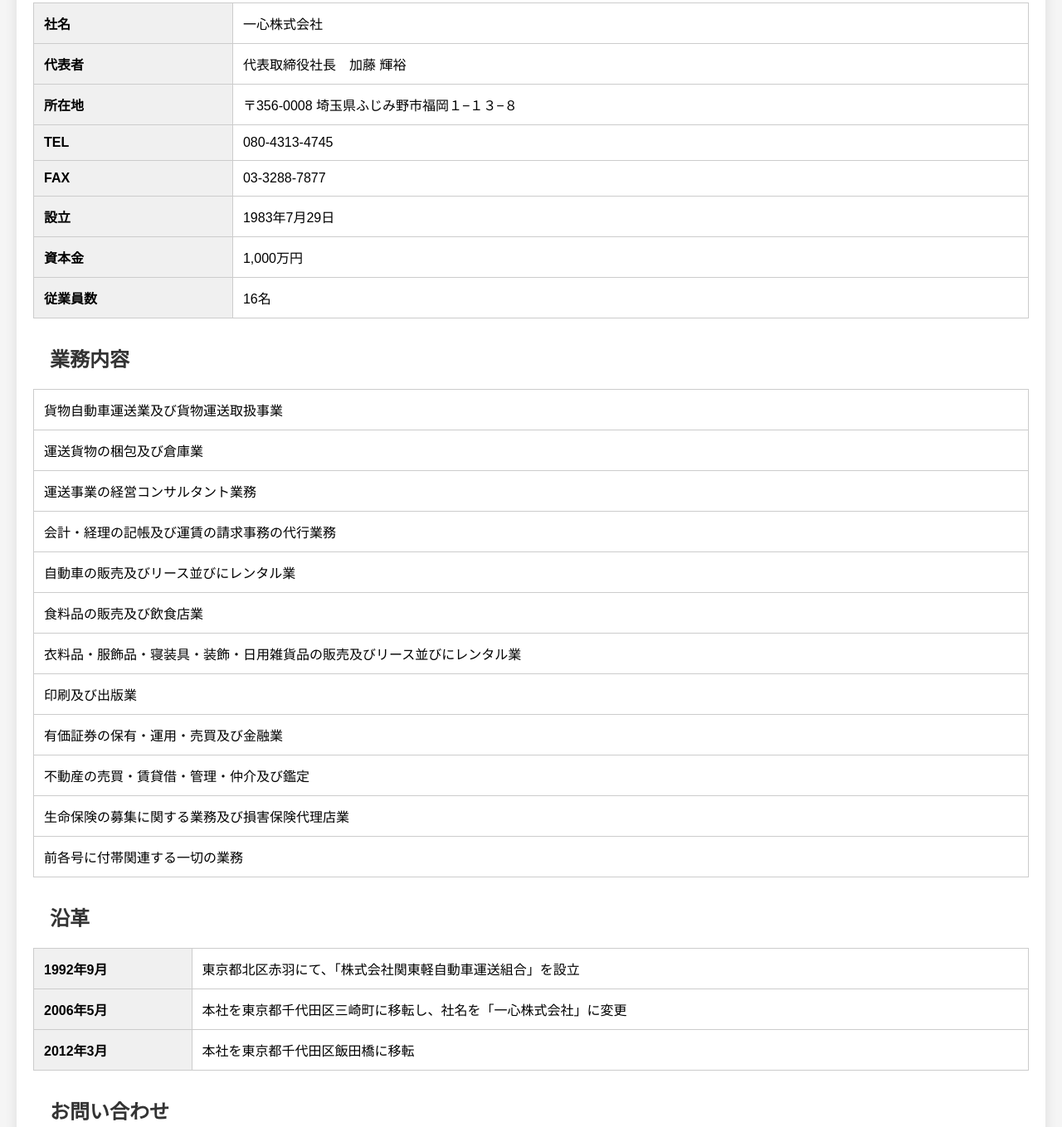
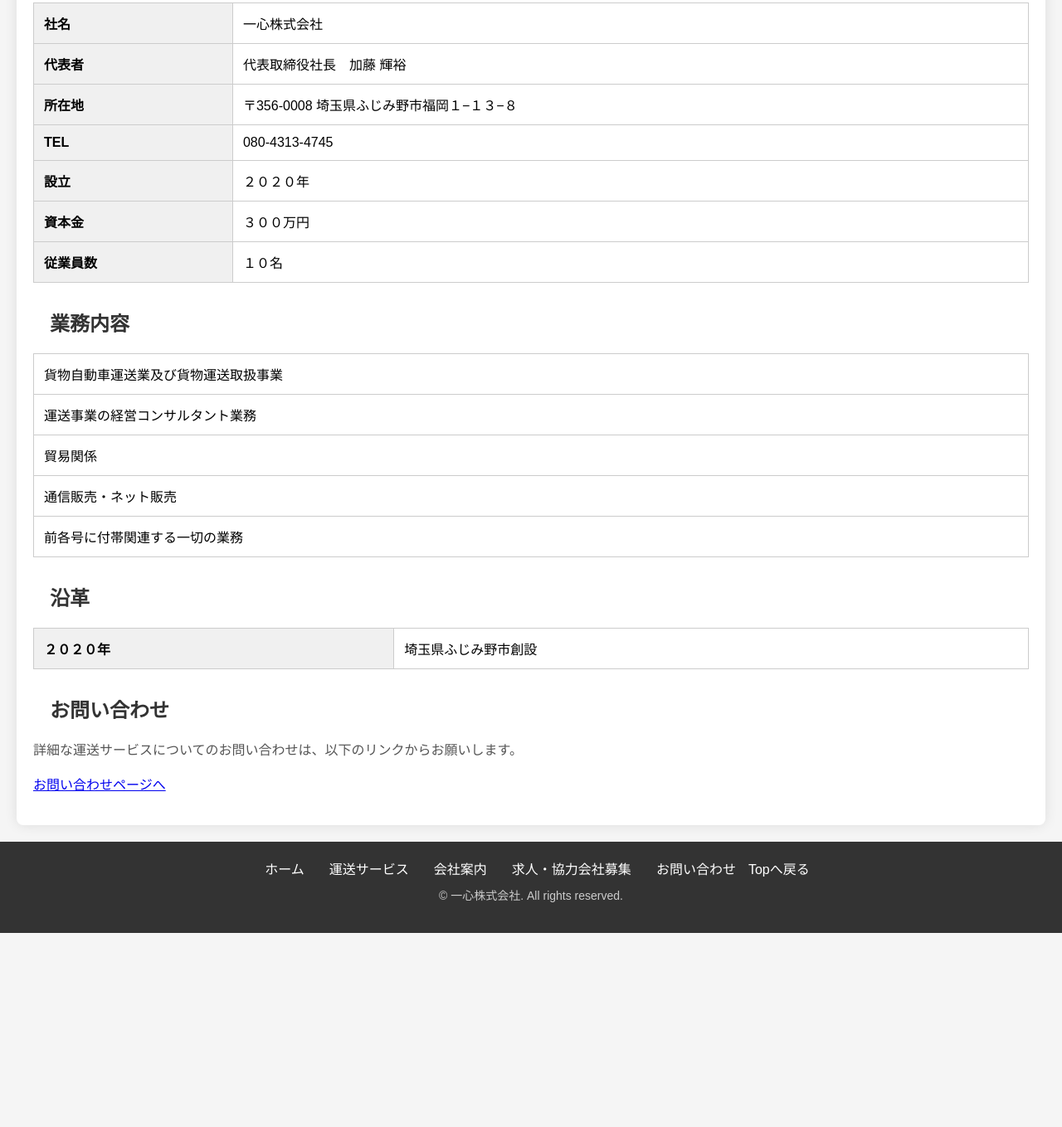
Before and after one commit to kato-ishin/delivery, a plain HTML site: page content2.html in a window 1280 px wide. Shown: the part 341-1700 px from the top of the page at 83% size. After the commit the page ends 1466 px from the top, so only its background shows below. Drawn offline with Linux system fonts and the light colour scheme.

Commit message:
内容更新

```diff
--- a/content2.html
+++ b/content2.html
@@ -52,36 +52,25 @@
           <td>080-4313-4745</td>
         </tr>
         <tr>
-          <th>FAX</th>
-          <td>03-3288-7877</td>
-        </tr>
-        <tr>
           <th>設立</th>
-          <td>1983年7月29日</td>
+          <td>２０２０年</td>
         </tr>
         <tr>
           <th>資本金</th>
-          <td>1,000万円</td>
+          <td>３００万円</td>
         </tr>
         <tr>
           <th>従業員数</th>
-          <td>16名</td>
+          <td>１０名</td>
         </tr>
       </table>
 
       <h2>業務内容</h2>
       <table>
         <tr><td>貨物自動車運送業及び貨物運送取扱事業</td></tr>
-        <tr><td>運送貨物の梱包及び倉庫業</td></tr>
         <tr><td>運送事業の経営コンサルタント業務</td></tr>
-        <tr><td>会計・経理の記帳及び運賃の請求事務の代行業務</td></tr>
-        <tr><td>自動車の販売及びリース並びにレンタル業</td></tr>
-        <tr><td>食料品の販売及び飲食店業</td></tr>
-        <tr><td>衣料品・服飾品・寝装具・装飾・日用雑貨品の販売及びリース並びにレンタル業</td></tr>
-        <tr><td>印刷及び出版業</td></tr>
-        <tr><td>有価証券の保有・運用・売買及び金融業</td></tr>
-        <tr><td>不動産の売買・賃貸借・管理・仲介及び鑑定</td></tr>
-        <tr><td>生命保険の募集に関する業務及び損害保険代理店業</td></tr>
+        <tr><td>貿易関係</td></tr>
+        <tr><td>通信販売・ネット販売</td></tr>
         <tr><td>前各号に付帯関連する一切の業務</td></tr>
       </table>
 
@@ -89,16 +78,8 @@
       <h2>沿革</h2>
       <table>
         <tr>
-          <th>1992年9月</th>
-          <td>東京都北区赤羽にて、「株式会社関東軽自動車運送組合」を設立</td>
-        </tr>
-        <tr>
-          <th>2006年5月</th>
-          <td>本社を東京都千代田区三崎町に移転し、社名を「一心株式会社」に変更</td>
-        </tr>
-        <tr>
-          <th>2012年3月</th>
-          <td>本社を東京都千代田区飯田橋に移転</td>
+          <th>２０２０年</th>
+          <td>埼玉県ふじみ野市創設</td>
         </tr>
       </table>
     </section>
```
Also changed, not shown: content3.html (+2 -16 lines).
